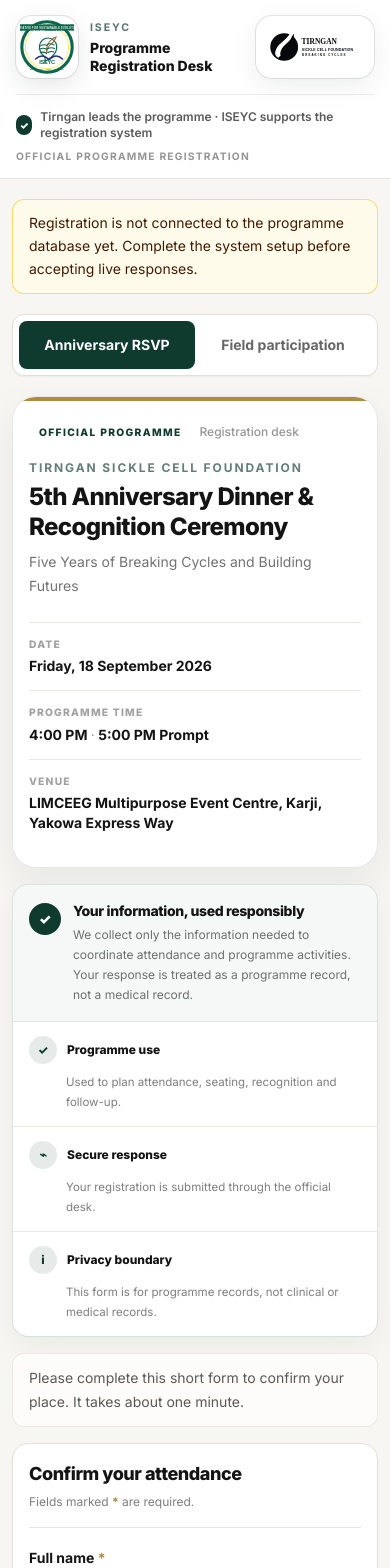
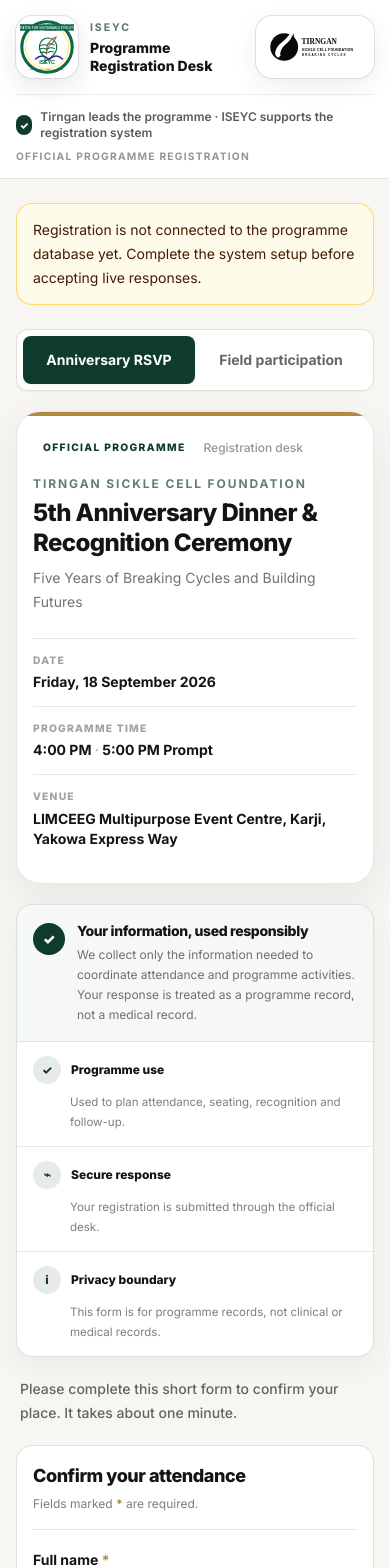
Before and after one commit to mrzulqarnainnadabo/iseyc-field-register-desk, a Next.js app: page / in a window 390 px wide. Shown: the top 1568 px of the page. Built offline with nearby package versions, Linux system fonts and the light colour scheme; no server answers.

Commit message:
refine registration page hierarchy and mobile spacing

```diff
--- a/src/app/page.tsx
+++ b/src/app/page.tsx
@@ -23,17 +23,26 @@ export default function Page() {
   return (
     <div className="flex min-h-screen flex-col bg-desk-paper">
       <Header />
-      <main className="mx-auto w-full max-w-3xl flex-1 px-3 py-5 sm:px-6 sm:py-8">
-        {!notionConfigured && <div className="mb-5 rounded-xl border border-amber-300/80 bg-amber-50 px-4 py-3 text-sm leading-relaxed text-amber-950" role="status">{COPY.configBanner}</div>}
+      <main className="mx-auto w-full max-w-5xl flex-1 px-4 py-6 sm:px-6 sm:py-9">
+        {!notionConfigured && (
+          <div className="mb-6 rounded-2xl border border-amber-300/80 bg-amber-50 px-4 py-3.5 text-sm leading-6 text-amber-950" role="status">
+            {COPY.configBanner}
+          </div>
+        )}
+
+        <div className="mx-auto max-w-3xl">
           <div className="mb-5 sm:mb-6"><Tabs active={tab} onChange={setTab} /></div>
           {tab === "rsvp" ? (
-          <div className="space-y-4 sm:space-y-5">
+            <div className="space-y-5 sm:space-y-6">
               <EventStrip />
               <TrustStrip />
-            <div className="rounded-xl border border-desk-line/70 bg-white/70 px-4 py-3 sm:px-5"><p className="text-sm leading-6 text-desk-ink/70">{COPY.rsvpIntro}</p></div>
+              <div className="px-1 sm:px-2">
+                <p className="text-sm font-medium leading-6 text-desk-ink/65 sm:text-[0.95rem]">{COPY.rsvpIntro}</p>
+              </div>
               <RsvpForm />
             </div>
           ) : <ParticipationForm passcodeRequired={passcodeRequired} />}
+        </div>
       </main>
       <Footer />
     </div>
```
Lines whose indentation alone changed are shown as unchanged.
